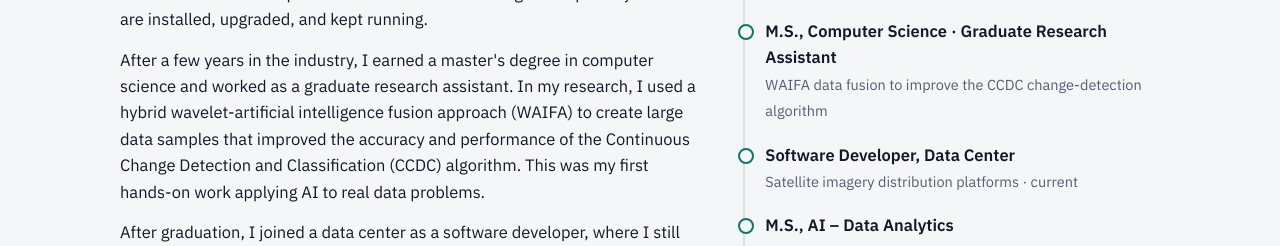
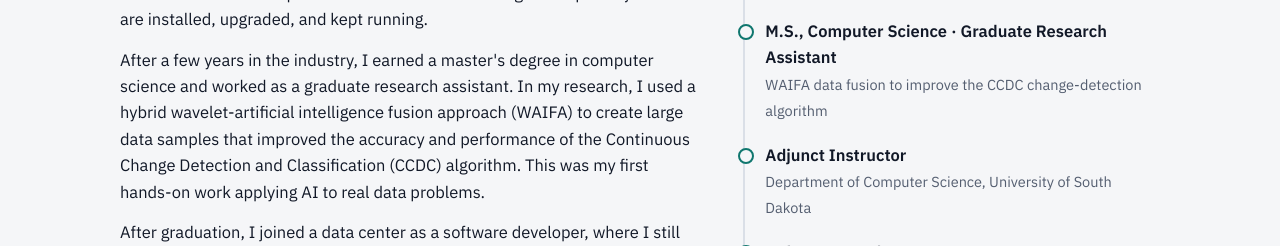
Before and after one commit to suneel89b/suneel89b.github.io, a plain HTML site: page index.html in a window 1280 px wide. Shown: the part 706-952 px from the top of the page. Drawn offline with Linux system fonts and the light colour scheme.

Commit message:
Add adjunct instructor role to career path

```diff
--- a/index.html
+++ b/index.html
@@ -121,6 +121,7 @@
           <li><b>B.S., Electronics &amp; Computers</b><span>Foundation in hardware and programming</span></li>
           <li><b>JD Edwards CNC Consultant</b><span>Enterprise system installs and upgrades, OneWorld Xe to EnterpriseOne 9.1</span></li>
           <li><b>M.S., Computer Science · Graduate Research Assistant</b><span>WAIFA data fusion to improve the CCDC change-detection algorithm</span></li>
+          <li><b>Adjunct Instructor</b><span>Department of Computer Science, University of South Dakota</span></li>
           <li><b>Software Developer, Data Center</b><span>Satellite imagery distribution platforms · current</span></li>
           <li><b>M.S., AI – Data Analytics</b><span>Indiana Wesleyan University, in progress</span></li>
         </ul>
```
